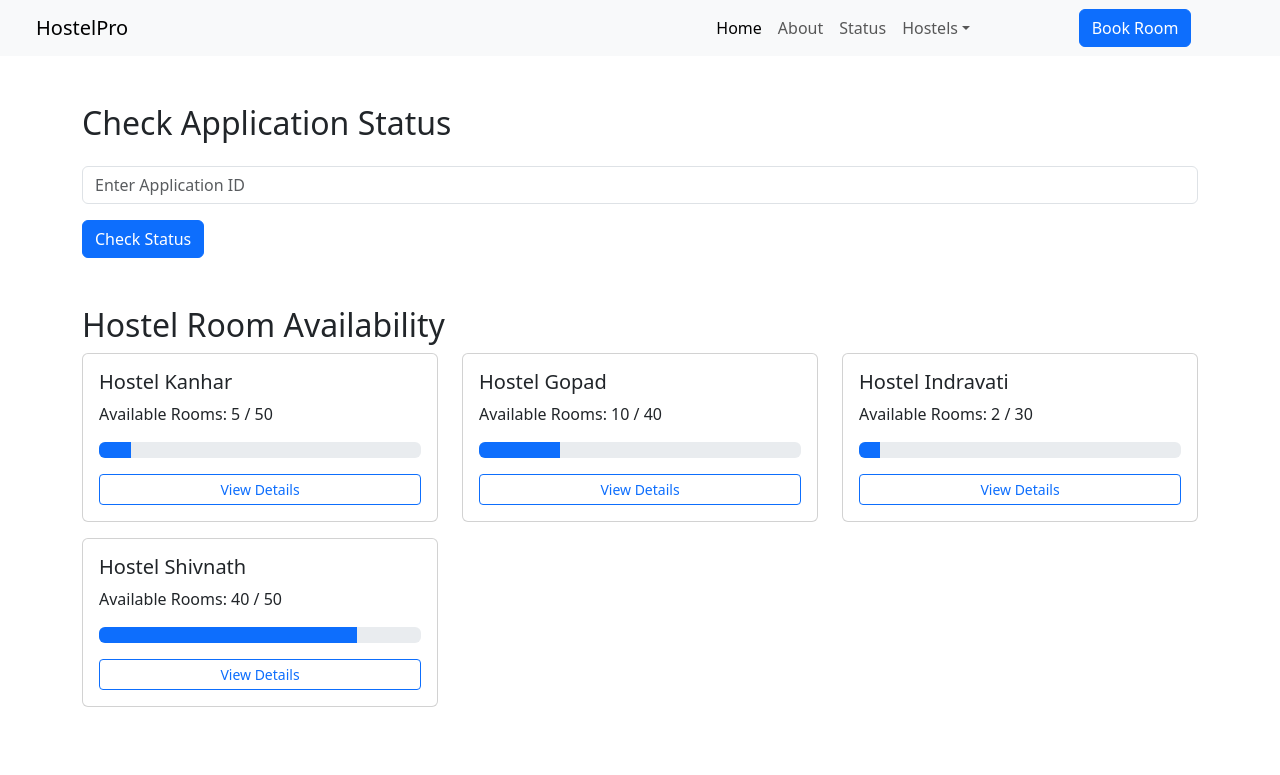
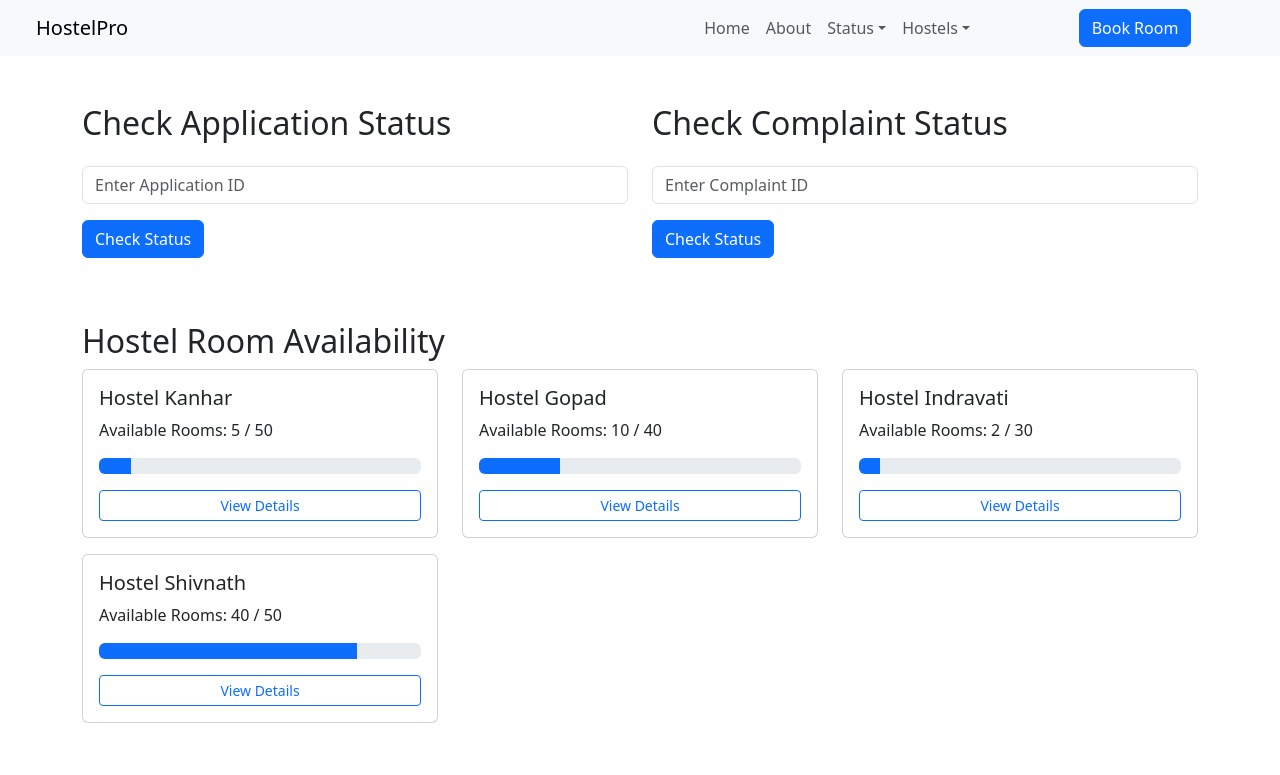
Before and after one commit to OmAnand857/Hostel_Management, a React (Create React App) app: page /status in a window 1280 px wide. Shown: the top 775 px of the page. Built offline with nearby package versions, Linux system fonts and the light colour scheme.

Commit message:
Changes in status page

```diff
--- a/src/components/Navbar.js
+++ b/src/components/Navbar.js
@@ -12,13 +12,20 @@ function Navbar(){
           <a class="navbar-brand col-lg-3 me-0 ms-4" href="#">HostelPro</a>
           <ul class="navbar-nav col-lg-6 justify-content-lg-end">
             <li class="nav-item">
-              <a class="nav-link active" aria-current="page" href="#">Home</a>
+            <Link to="/#" class="nav-link">Home</Link>
             </li>
             <li class="nav-item">
               <Link to="/about" class="nav-link">About</Link>
             </li>
-            <li class="nav-item">
-            <Link to="/status" class="nav-link">Status</Link>
+            <li class="nav-item dropdown">
+              <a class="nav-link dropdown-toggle" href="/Status" data-bs-toggle="dropdown" aria-expanded="false">Status</a>
+              <ul class="dropdown-menu">
+                <li><a class="dropdown-item" href="/status?section=application-status">Check Application Status</a></li>
+                <li><a class="dropdown-item" href="/status?section=room-availability">Check Room Availability</a></li>
+                <li><a class="dropdown-item" href="/status?section=complaint-status">Check Complaint Status</a></li>
+                <li><a class="dropdown-item" href="/status?section=application-history">Application History</a></li>
+                <li><a class="dropdown-item" href="/status?section=notices">Notices And Updates</a></li>
+              </ul>
             </li>
             <li class="nav-item dropdown">
               <a class="nav-link dropdown-toggle" href="#" data-bs-toggle="dropdown" aria-expanded="false">Hostels</a>
--- a/src/components/Status.js
+++ b/src/components/Status.js
@@ -1,9 +1,36 @@
 
-import React, { useState } from 'react';
+import React, { useState, useRef, useEffect } from 'react';
+import { useLocation } from 'react-router-dom';
 import Navbar from './Navbar.js';
 import Footer from "./Footer.js"
 
 const StatusPage = () => {
+    const location = useLocation();
+    const applicationStatusRef = useRef(null);
+    const complaintStatusRef = useRef(null);
+    const roomAvailabilityRef = useRef(null);
+    const applicationHistoryRef = useRef(null);
+    const noticesRef = useRef(null);
+
+
+    useEffect(() => {
+      const queryParams = new URLSearchParams(location.search);
+      const section = queryParams.get('section');
+
+      if (section === 'application-status' && applicationStatusRef.current) {
+          applicationStatusRef.current.scrollIntoView({ behavior: 'smooth' });
+      } else if (section === 'complaint-status' && complaintStatusRef.current) {
+        complaintStatusRef.current.scrollIntoView({ behavior: 'smooth' });
+      } else if (section === 'room-availability' && roomAvailabilityRef.current) {
+          roomAvailabilityRef.current.scrollIntoView({ behavior: 'smooth' });
+      } else if (section === 'application-history' && applicationHistoryRef.current) {
+          applicationHistoryRef.current.scrollIntoView({ behavior: 'smooth' });
+      } else if (section === 'notices' && noticesRef.current) {
+          noticesRef.current.scrollIntoView({ behavior: 'smooth' });
+      }
+  }, [location]);
+
+
     // Sample static data for demonstration
     const applicationHistory = [
         { id: '001', info: 'Indravati - Room 101', status: 'Approved', date: '2024-10-01' },
@@ -66,7 +93,7 @@ const StatusPage = () => {
         <div className="container py-5">
           {/* <h1 className="text-center mb-4">Status</h1> */}
 
-          <section className="mb-5">
+          {/* <section ref={applicationStatusRef} className="mb-5">
           <h2>Check Application Status</h2>
           <div className="form-inline py-3">
             <input
@@ -76,10 +103,37 @@ const StatusPage = () => {
             />
           </div>
           <button className="btn btn-primary">Check Status</button>
-        </section>
+        </section> */}
+
+        {/* Check Application Status and Check Complaint Status Sections */}
+        <section className="row mb-5">
+            <div ref={applicationStatusRef} className="col-md-6 mb-3">
+              <h2>Check Application Status</h2>
+              <div className="form-inline py-3">
+                <input
+                  type="text"
+                  className="form-control mr-2"
+                  placeholder="Enter Application ID"
+                />
+              </div>
+              <button className="btn btn-primary">Check Status</button>
+            </div>
+
+            <div ref={complaintStatusRef} className="col-md-6 mb-3">
+              <h2>Check Complaint Status</h2>
+              <div className="form-inline py-3">
+                <input
+                  type="text"
+                  className="form-control mr-2"
+                  placeholder="Enter Complaint ID"
+                />
+              </div>
+              <button className="btn btn-primary">Check Status</button>
+            </div>
+          </section>
 
           {/* Room Availability */}
-          <section className="mb-5">
+          <section ref={roomAvailabilityRef} className="mb-5">
           <h2>Hostel Room Availability</h2>
           <div className="row">
             {roomAvailability.map((hostel, index) => (
@@ -108,7 +162,7 @@ const StatusPage = () => {
         </section>
 
           {/* Application History */}
-          <section className="mb-5">
+          <section ref={applicationHistoryRef} className="mb-5">
           <h2>Application History</h2>
           <table className="table table-striped">
             <thead>
@@ -156,7 +210,7 @@ const StatusPage = () => {
 
         <div className="container py-5">
           {/* Notices and Updates */}
-          <section className="mb-5">
+          <section ref={noticesRef} className="mb-5">
             <h2>Notices and Updates</h2>
             <p>HostelPro is lauching their website soon!</p>
             <p>Stay tuned for any important notices or updates related to HostelPro and hostel management.</p>
```
